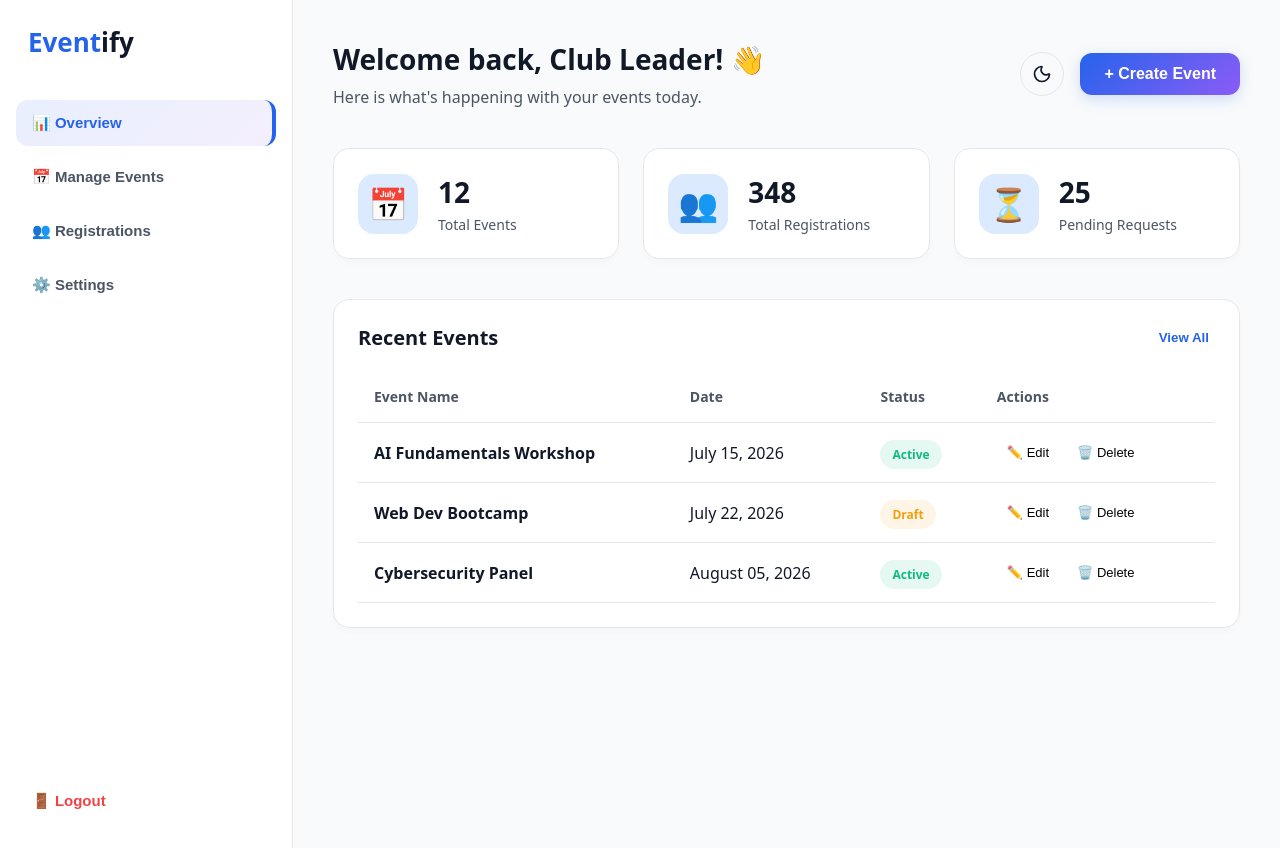
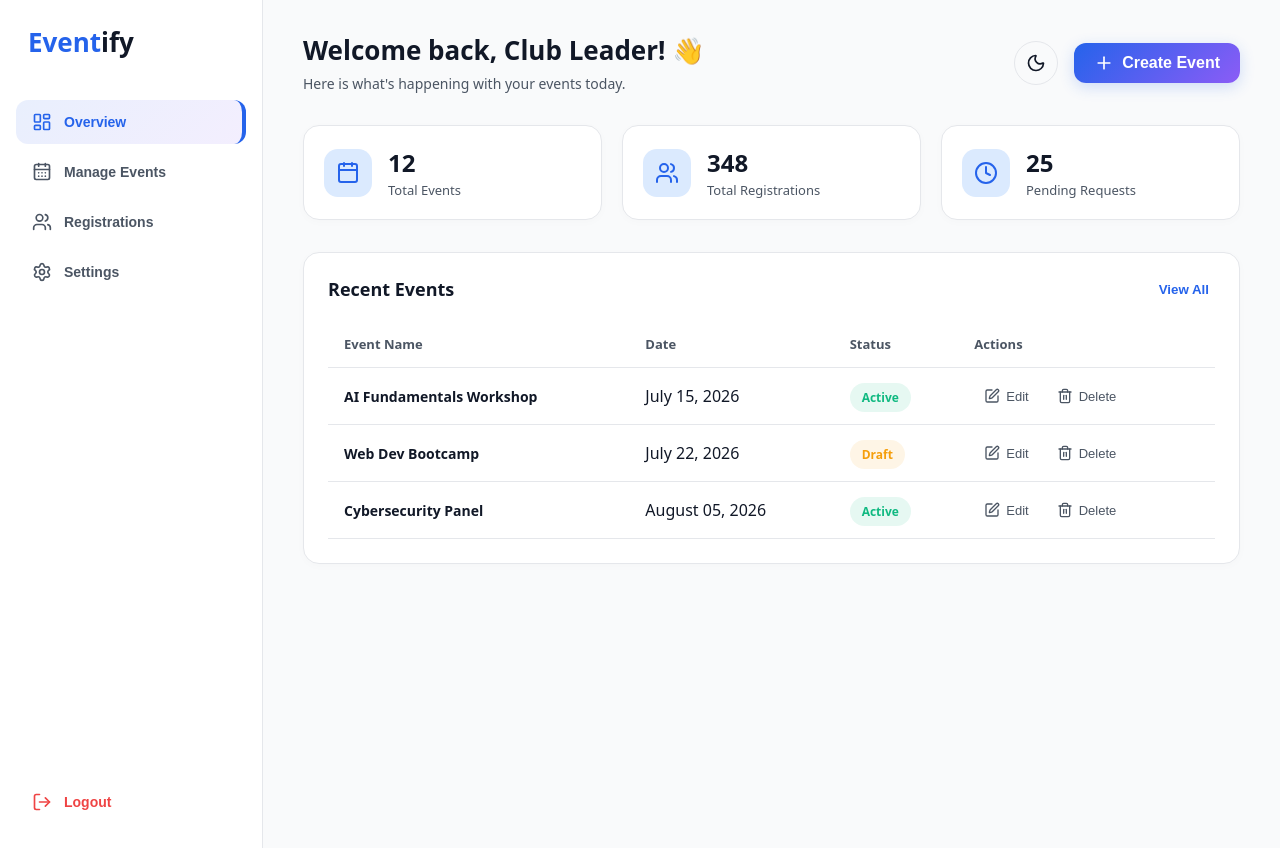
Before and after one commit to osamabudair/eventify-project, a React (Vite) app in the folder eventify-project/: page /dashboard in a window 1280 px wide. Built offline with nearby package versions, Linux system fonts and the light colour scheme.

Commit message:
Refactor(Dashboard): optimize sidebar and card sizes, integrate Lucide icons, implement tab navigation, and add interactive Create Event modal

```diff
--- a/eventify-project/src/pages/Dashboard/Dashboard.css
+++ b/eventify-project/src/pages/Dashboard/Dashboard.css
@@ -1,13 +1,13 @@
-/* التخطيط الأساسي للوحة التحكم */
+/* التخطيط الأساسي */
 .dashboard-layout {
   display: flex;
   min-height: 100vh;
   background-color: var(--bg-color);
 }
 
-/* الشريط الجانبي (Sidebar) */
+/* الشريط الجانبي (تم تصغير العرض من 260px إلى 230px) */
 .sidebar {
-  width: 260px;
+  width: 230px;
   background-color: var(--card-bg);
   border-right: 1px solid var(--border-color);
   display: flex;
@@ -32,7 +32,7 @@
 .sidebar-nav {
   display: flex;
   flex-direction: column;
-  gap: 8px;
+  gap: 6px;
   flex-grow: 1;
 }
 
@@ -41,17 +41,21 @@
   border: none;
   color: var(--text-secondary);
   text-align: left;
-  padding: 14px 16px;
+  padding: 12px 16px;
   border-radius: 12px;
-  font-size: 15px;
+  font-size: 14px;
   font-weight: 600;
   cursor: pointer;
   transition: all 0.2s ease;
+  display: flex;
+  align-items: center;
+  gap: 12px; /* مسافة بين الأيقونة والنص */
 }
 
 .nav-item:hover {
   background-color: var(--bg-color);
   color: var(--text-primary);
+  transform: translateX(4px); /* حركة خفيفة عند التمرير */
 }
 
 .nav-item.active {
@@ -70,11 +74,14 @@
   border: none;
   color: #ef4444;
   text-align: left;
-  padding: 14px 16px;
+  padding: 12px 16px;
   border-radius: 12px;
-  font-size: 15px;
+  font-size: 14px;
   font-weight: 600;
   cursor: pointer;
+  display: flex;
+  align-items: center;
+  gap: 12px;
   transition: background-color 0.2s;
 }
 
@@ -82,10 +89,10 @@
   background-color: rgba(239, 68, 68, 0.1);
 }
 
-/* المساحة الرئيسية (Main Content) */
+/* المساحة الرئيسية */
 .main-content {
   flex: 1;
-  padding: 40px;
+  padding: 32px 40px;
   overflow-y: auto;
 }
 
@@ -93,17 +100,18 @@
   display: flex;
   justify-content: space-between;
   align-items: center;
-  margin-bottom: 40px;
+  margin-bottom: 32px;
 }
 
 .dashboard-header h2 {
-  font-size: 28px;
-  margin: 0 0 8px 0;
+  font-size: 26px;
+  margin: 0 0 6px 0;
 }
 
 .text-secondary {
   color: var(--text-secondary);
   margin: 0;
+  font-size: 14px;
 }
 
 .header-actions {
@@ -113,63 +121,67 @@
 }
 
 .add-event-btn {
-  padding: 12px 24px;
+  padding: 10px 20px;
+  display: flex;
+  align-items: center;
+  gap: 8px;
 }
 
-/* شبكة الإحصائيات */
+/* شبكة الإحصائيات (تم تصغير حجم البطاقات) */
 .stats-grid {
   display: grid;
-  grid-template-columns: repeat(auto-fit, minmax(240px, 1fr));
-  gap: 24px;
-  margin-bottom: 40px;
+  grid-template-columns: repeat(auto-fit, minmax(220px, 1fr));
+  gap: 20px;
+  margin-bottom: 32px;
 }
 
 .stat-card {
   background-color: var(--card-bg);
   border: 1px solid var(--border-color);
   border-radius: 16px;
-  padding: 24px;
+  padding: 20px; /* تقليل الحشوة */
   display: flex;
   align-items: center;
-  gap: 20px;
-  box-shadow: 0 4px 6px rgba(0, 0, 0, 0.02);
+  gap: 16px;
+  box-shadow: 0 2px 10px rgba(0, 0, 0, 0.02);
   transition: transform 0.3s ease, box-shadow 0.3s ease;
 }
 
 .stat-card:hover {
-  transform: translateY(-5px);
-  box-shadow: 0 12px 24px rgba(0, 0, 0, 0.05);
+  transform: translateY(-4px);
+  box-shadow: 0 10px 20px rgba(0, 0, 0, 0.06);
 }
 
 .stat-icon {
-  font-size: 32px;
+  color: var(--primary-color);
   background-color: var(--tag-bg);
-  width: 60px;
-  height: 60px;
+  width: 48px; /* تصغير الأيقونة */
+  height: 48px;
   display: flex;
   align-items: center;
   justify-content: center;
-  border-radius: 16px;
+  border-radius: 14px;
 }
 
 .stat-details h3 {
-  font-size: 28px;
-  margin: 0 0 4px 0;
+  font-size: 24px; /* تصغير الخط */
+  margin: 0 0 2px 0;
+  font-weight: 800;
 }
 
 .stat-details p {
   color: var(--text-secondary);
   margin: 0;
-  font-size: 14px;
+  font-size: 13px;
 }
 
-/* تنسيق الجداول (Tables) */
+/* تنسيق الجداول */
 .table-container {
   background-color: var(--card-bg);
   border: 1px solid var(--border-color);
   border-radius: 16px;
   padding: 24px;
-  box-shadow: 0 4px 6px rgba(0, 0, 0, 0.02);
+  box-shadow: 0 2px 10px rgba(0, 0, 0, 0.02);
 }
 
 .table-header {
@@ -181,7 +193,7 @@
 
 .table-header h3 {
   margin: 0;
-  font-size: 20px;
+  font-size: 18px;
 }
 
 .view-all-btn {
@@ -199,7 +211,7 @@
 
 .events-table th,
 .events-table td {
-  padding: 16px;
+  padding: 14px 16px;
   text-align: left;
   border-bottom: 1px solid var(--border-color);
 }
@@ -207,11 +219,12 @@
 .events-table th {
   color: var(--text-secondary);
   font-weight: 600;
-  font-size: 14px;
+  font-size: 13px;
 }
 
 .events-table td.font-semibold {
   font-weight: 600;
+  font-size: 14px;
 }
 
 .status-badge {
@@ -231,16 +244,89 @@
   color: #f59e0b;
 }
 
+/* أزرار الإجراءات في الجدول */
 .action-btn {
   background: transparent;
   border: none;
   cursor: pointer;
   padding: 6px 10px;
-  border-radius: 6px;
+  border-radius: 8px;
   font-size: 13px;
   margin-right: 8px;
-  transition: background-color 0.2s;
+  display: inline-flex;
+  align-items: center;
+  gap: 6px;
+  transition: all 0.2s;
 }
 
+.action-btn.edit { color: var(--text-secondary); }
 .action-btn.edit:hover { background-color: var(--tag-bg); color: var(--primary-color); }
+
+.action-btn.delete { color: var(--text-secondary); }
 .action-btn.delete:hover { background-color: rgba(239, 68, 68, 0.1); color: #ef4444; }
+
+/* النافذة المنبثقة (Modal) */
+.modal-overlay {
+  position: fixed;
+  top: 0; left: 0; right: 0; bottom: 0;
+  background-color: rgba(0, 0, 0, 0.5);
+  backdrop-filter: blur(4px);
+  display: flex;
+  align-items: center;
+  justify-content: center;
+  z-index: 100;
+  animation: fadeIn 0.2s ease-out;
+}
+
+.modal-content {
+  background-color: var(--card-bg);
+  width: 100%;
+  max-width: 450px;
+  border-radius: 20px;
+  padding: 24px;
+  box-shadow: 0 20px 40px rgba(0, 0, 0, 0.2);
+  animation: slideUp 0.3s ease-out;
+}
+
+.modal-header {
+  display: flex;
+  justify-content: space-between;
+  align-items: center;
+  margin-bottom: 20px;
+}
+
+.modal-header h3 {
+  margin: 0;
+  font-size: 20px;
+}
+
+.close-btn {
+  background: none;
+  border: none;
+  font-size: 28px;
+  color: var(--text-secondary);
+  cursor: pointer;
+  line-height: 1;
+}
+
+.close-btn:hover { color: #ef4444; }
+
+/* عناصر أخرى */
+.animate-fade-in {
+  animation: fadeIn 0.4s ease-out;
+}
+
+.placeholder-box {
+  background-color: var(--card-bg);
+  border: 2px dashed var(--border-color);
+  border-radius: 16px;
+  padding: 60px;
+  text-align: center;
+  color: var(--text-secondary);
+  margin-top: 24px;
+}
+
+@keyframes fadeIn {
+  from { opacity: 0; }
+  to { opacity: 1; }
+}
--- a/eventify-project/src/pages/Dashboard/Dashboard.jsx
+++ b/eventify-project/src/pages/Dashboard/Dashboard.jsx
@@ -1,22 +1,31 @@
-import React, { useEffect } from 'react'; // إضافة useEffect
+import React, { useState, useEffect } from 'react';
 import { useNavigate } from 'react-router-dom';
 import { useTheme } from '../../context/ThemeContext';
-import { Sun, Moon } from 'lucide-react'; // استيراد الأيقونات
+import {
+  Sun, Moon, LayoutDashboard, CalendarDays, Users,
+  Settings, LogOut, Plus, Edit, Trash2, Calendar, Clock
+} from 'lucide-react';
 import './Dashboard.css';
 
 const Dashboard = () => {
   const { isDarkMode, toggleTheme } = useTheme();
   const navigate = useNavigate();
 
+  // تغيير العنوان
   useEffect(() => {
     document.title = "Dashboard - Eventify";
   }, []);
 
-  // بيانات وهمية للإحصائيات والجداول
+  // حالة التحكم بالتبويبات (التنقل الداخلي)
+  const [activeTab, setActiveTab] = useState('overview');
+
+  // حالة التحكم بالنافذة المنبثقة (Modal) لإنشاء فعالية
+  const [isModalOpen, setIsModalOpen] = useState(false);
+
   const stats = [
-    { title: 'Total Events', value: '12', icon: '📅' },
-    { title: 'Total Registrations', value: '348', icon: '👥' },
-    { title: 'Pending Requests', value: '25', icon: '⏳' },
+    { title: 'Total Events', value: '12', icon: <Calendar size={24} /> },
+    { title: 'Total Registrations', value: '348', icon: <Users size={24} /> },
+    { title: 'Pending Requests', value: '25', icon: <Clock size={24} /> },
   ];
 
   const recentEvents = [
@@ -26,46 +35,26 @@ const Dashboard = () => {
   ];
 
   const handleLogout = () => {
-    // لاحقاً سيتم مسح التوكن (Token) من هنا
     navigate('/');
   };
 
+  // تفاعلات أزرار التعديل والحذف
+  const handleEdit = (eventName) => {
+    alert(`Editing event: ${eventName}\n(This will open an edit form later)`);
+  };
+
+  const handleDelete = (eventName) => {
+    if(window.confirm(`Are you sure you want to delete "${eventName}"?`)) {
+      alert("Event deleted successfully!");
+    }
+  };
+
+  // دالة لعرض المحتوى بناءً على التبويب النشط
+  const renderContent = () => {
+    if (activeTab === 'overview') {
       return (
-    <div className="dashboard-layout">
-      {/* الشريط الجانبي (Sidebar) */}
-      <aside className="sidebar">
-        <div className="sidebar-header">
-          <h1 className="logo">Event<span>ify</span></h1>
-        </div>
-        <nav className="sidebar-nav">
-          <button className="nav-item active">📊 Overview</button>
-          <button className="nav-item">📅 Manage Events</button>
-          <button className="nav-item">👥 Registrations</button>
-          <button className="nav-item">⚙️ Settings</button>
-        </nav>
-        <div className="sidebar-footer">
-          <button className="logout-btn" onClick={handleLogout}>🚪 Logout</button>
-        </div>
-      </aside>
-
-      {/* مساحة العمل الرئيسية */}
-      <main className="main-content">
-        <header className="dashboard-header">
-          <div>
-            <h2>Welcome back, Club Leader! 👋</h2>
-            <p className="text-secondary">Here is what's happening with your events today.</p>
-          </div>
-          <div className="header-actions">
-            <button className="theme-toggle" onClick={toggleTheme}>
-              {/* الأيقونات الموديرن للثيم */}
-              {isDarkMode ? <Sun size={20} /> : <Moon size={20} />}
-            </button>
-            <button className="primary-btn add-event-btn">+ Create Event</button>
-          </div>
-        </header>
-
-        {/* البطاقات الإحصائية (Stats Cards) */}
-        <div className="stats-grid animate-slide-up">
+        <div className="animate-fade-in">
+          <div className="stats-grid">
             {stats.map((stat, index) => (
               <div key={index} className="stat-card">
                 <div className="stat-icon">{stat.icon}</div>
@@ -77,11 +66,10 @@ const Dashboard = () => {
             ))}
           </div>
 
-        {/* جدول الفعاليات (Recent Events Table) */}
-        <div className="table-container animate-slide-up-delayed">
+          <div className="table-container">
             <div className="table-header">
               <h3>Recent Events</h3>
-            <button className="view-all-btn">View All</button>
+              <button className="view-all-btn" onClick={() => setActiveTab('manage')}>View All</button>
             </div>
             <table className="events-table">
               <thead>
@@ -103,15 +91,127 @@ const Dashboard = () => {
                       </span>
                     </td>
                     <td>
-                    <button className="action-btn edit">✏️ Edit</button>
-                    <button className="action-btn delete">🗑️ Delete</button>
+                      <button className="action-btn edit" onClick={() => handleEdit(event.name)}>
+                        <Edit size={16} /> Edit
+                      </button>
+                      <button className="action-btn delete" onClick={() => handleDelete(event.name)}>
+                        <Trash2 size={16} /> Delete
+                      </button>
                     </td>
                   </tr>
                 ))}
               </tbody>
             </table>
           </div>
+        </div>
+      );
+    } else if (activeTab === 'manage') {
+      return (
+        <div className="animate-fade-in manage-events-view">
+          <h3>Manage All Events</h3>
+          <p className="text-secondary">Here you can see a detailed view of all your club's events.</p>
+          {/* يمكن إضافة جدول أكبر أو شبكة بطاقات هنا لاحقاً */}
+          <div className="placeholder-box">
+             <CalendarDays size={48} style={{ opacity: 0.2, marginBottom: '16px' }} />
+             <p>Full events list will be displayed here.</p>
+          </div>
+        </div>
+      );
+    }
+    // يمكن إضافة باقي التبويبات هنا (Registrations, Settings)
+    return <div className="animate-fade-in"><h3>Work in progress...</h3></div>;
+  };
+
+  return (
+    <div className="dashboard-layout">
+      {/* الشريط الجانبي */}
+      <aside className="sidebar">
+        <div className="sidebar-header">
+          <h1 className="logo">Event<span>ify</span></h1>
+        </div>
+        <nav className="sidebar-nav">
+          <button
+            className={`nav-item ${activeTab === 'overview' ? 'active' : ''}`}
+            onClick={() => setActiveTab('overview')}
+          >
+            <LayoutDashboard size={20} /> Overview
+          </button>
+          <button
+            className={`nav-item ${activeTab === 'manage' ? 'active' : ''}`}
+            onClick={() => setActiveTab('manage')}
+          >
+            <CalendarDays size={20} /> Manage Events
+          </button>
+          <button
+            className={`nav-item ${activeTab === 'registrations' ? 'active' : ''}`}
+            onClick={() => setActiveTab('registrations')}
+          >
+            <Users size={20} /> Registrations
+          </button>
+          <button
+            className={`nav-item ${activeTab === 'settings' ? 'active' : ''}`}
+            onClick={() => setActiveTab('settings')}
+          >
+            <Settings size={20} /> Settings
+          </button>
+        </nav>
+        <div className="sidebar-footer">
+          <button className="logout-btn" onClick={handleLogout}>
+            <LogOut size={20} /> Logout
+          </button>
+        </div>
+      </aside>
+
+      {/* مساحة العمل الرئيسية */}
+      <main className="main-content">
+        <header className="dashboard-header">
+          <div>
+            <h2>Welcome back, Club Leader! 👋</h2>
+            <p className="text-secondary">Here is what's happening with your events today.</p>
+          </div>
+          <div className="header-actions">
+            <button className="theme-toggle" onClick={toggleTheme}>
+              {isDarkMode ? <Sun size={20} /> : <Moon size={20} />}
+            </button>
+            <button className="primary-btn add-event-btn" onClick={() => setIsModalOpen(true)}>
+              <Plus size={20} /> Create Event
+            </button>
+          </div>
+        </header>
+
+        {/* عرض المحتوى المتغير بناءً على التبويب */}
+        {renderContent()}
+
       </main>
+
+      {/* النافذة المنبثقة (Modal) لإنشاء فعالية */}
+      {isModalOpen && (
+        <div className="modal-overlay" onClick={() => setIsModalOpen(false)}>
+          <div className="modal-content" onClick={(e) => e.stopPropagation()}>
+            <div className="modal-header">
+              <h3>Create New Event</h3>
+              <button className="close-btn" onClick={() => setIsModalOpen(false)}>×</button>
+            </div>
+            <div className="modal-body">
+              <div className="input-group">
+                <label>Event Name</label>
+                <input type="text" placeholder="e.g. React Bootcamp" />
+              </div>
+              <div className="input-group" style={{ marginTop: '16px' }}>
+                <label>Date</label>
+                <input type="date" />
+              </div>
+              <button
+                className="primary-btn"
+                style={{ width: '100%', marginTop: '24px' }}
+                onClick={() => { alert("Event Created!"); setIsModalOpen(false); }}
+              >
+                Save Event
+              </button>
+            </div>
+          </div>
+        </div>
+      )}
     </div>
   );
 };
```
Lines whose indentation alone changed are shown as unchanged.
